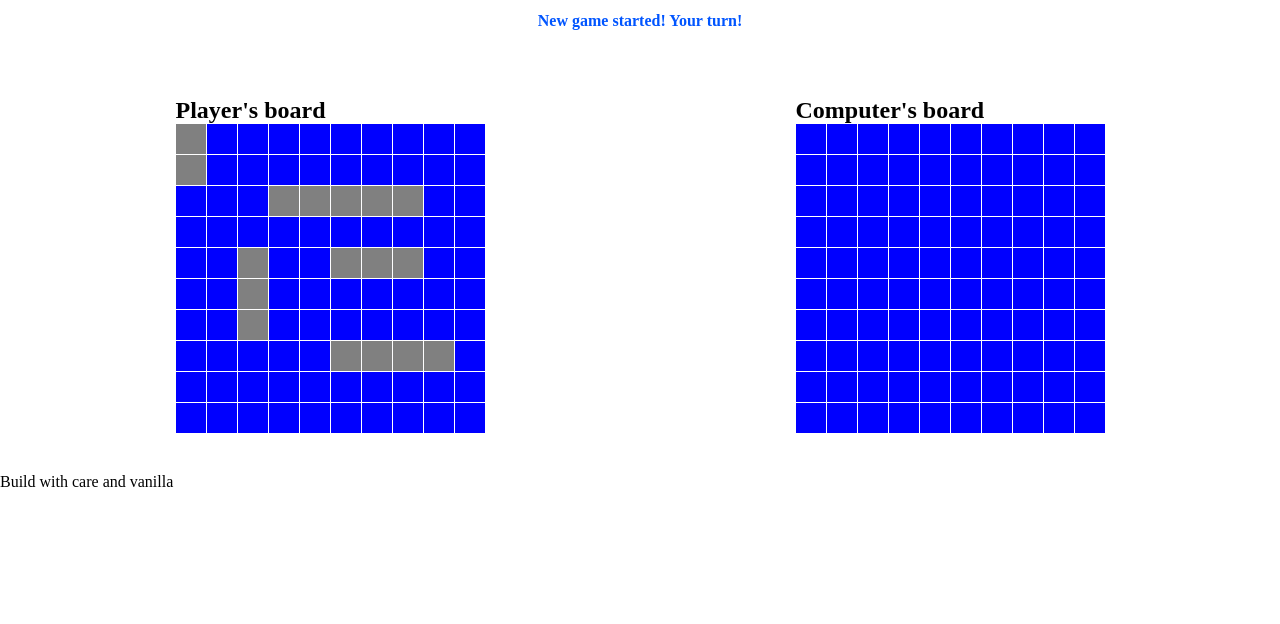
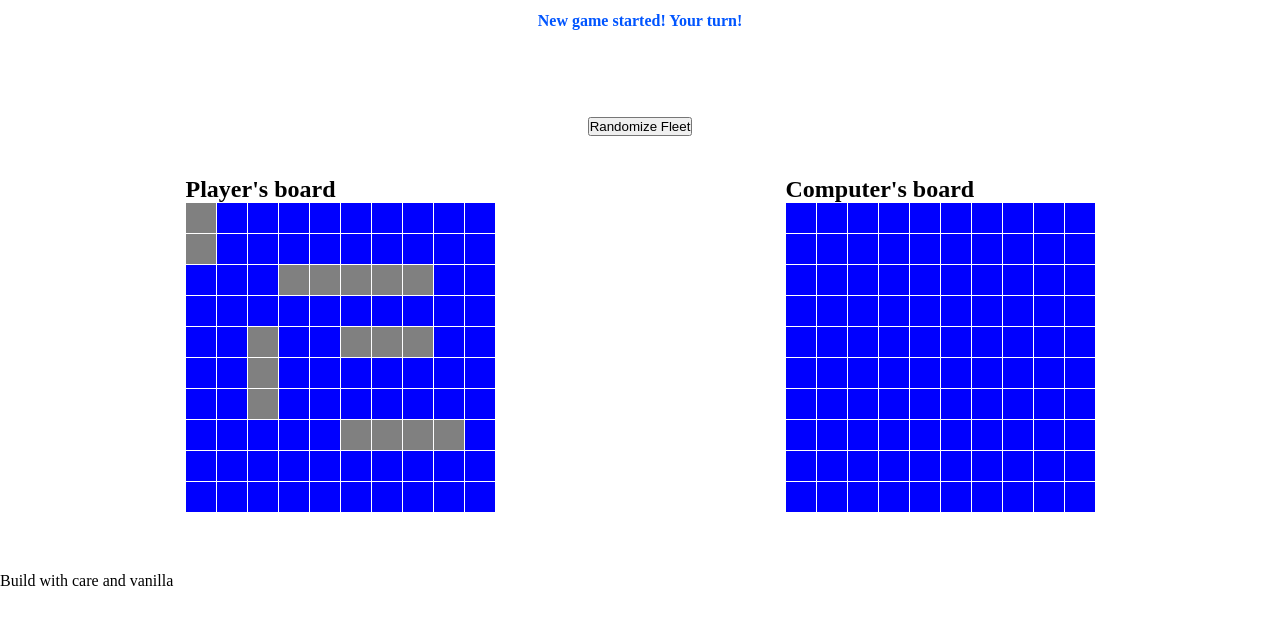
Before and after one commit to cmatsagka/battleship, a website built with webpack: page src/template.html in a window 1280 px wide. Shown: the part 40-664 px from the top of the page. Built offline with nearby package versions, Linux system fonts and the light colour scheme.

Commit message:
Add random placement btn and fix layout

```diff
--- a/src/styles.css
+++ b/src/styles.css
@@ -47,8 +47,20 @@ header {
 
 main {
 	display: flex;
+	flex-direction: column;
+	padding: 20px;
+}
+
+.setup-container {
+	display: flex;
+	justify-content: center;
+	padding: 20px;
+}
+
+.boards-container {
+	display: flex;
+	padding: 20px;
 	justify-content: space-around;
-	padding: 20px;
 }
 
 .board {
--- a/src/template.html
+++ b/src/template.html
@@ -15,6 +15,15 @@
 			<button id="restart-btn" class="hidden">Play Again</button>
 		</header>
 		<main>
+			<div class="setup-container">
+				<div class="setup-controls">
+					<button id="random-p1-btn">Randomize Fleet</button>
+					<button id="start-march-btn" class="hidden">
+						Commit Fleet & Start
+					</button>
+				</div>
+			</div>
+			<div class="boards-container">
 				<div class="section player">
 					<h2>Player's board</h2>
 					<div id="human-board" class="board"></div>
@@ -23,6 +32,7 @@
 					<h2>Computer's board</h2>
 					<div id="comp-board" class="board"></div>
 				</div>
+			</div>
 		</main>
 		<footer class="site-footer">
 			<p>Build with care and vanilla</p>
```
Lines whose indentation alone changed are shown as unchanged.
